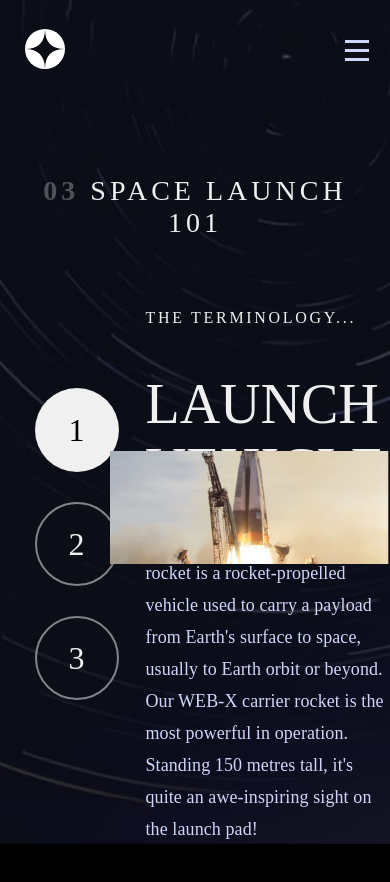
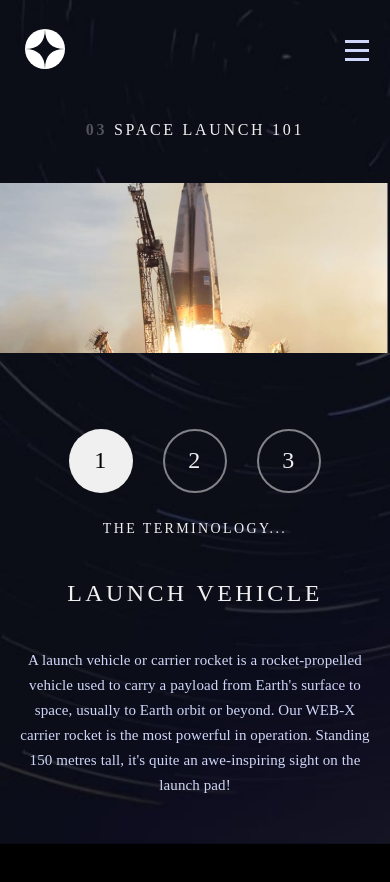
Before and after one commit to Siluetaz/space-tourism-frontend-mentor, a Vue app: page /space-tourism/dist/technology in a window 390 px wide. Shown: the top 882 px of the page. After the commit the page ends 844 px from the top, so only its background shows below. Built offline with nearby package versions, Linux system fonts and the light colour scheme; a web font is replaced by a local one.

Commit message:
tech responsive done

```diff
--- a/src/assets/sass/layouts/_app.scss
+++ b/src/assets/sass/layouts/_app.scss
@@ -59,7 +59,7 @@
 
         .line {
             grid-column: 3/9;
-            z-index: 1;
+            z-index: 3;
             transform: translateX(5%);
             opacity: 20%;
             width: 100%;
--- a/src/assets/sass/layouts/_home.scss
+++ b/src/assets/sass/layouts/_home.scss
@@ -3,13 +3,19 @@
     color: $white;
     align-items: center;
     justify-content: space-around;
+
     @include tablet {
         gap: 5rem;
         flex-direction: column;
     }
 
     .text-side {
-        margin: 10rem 0rem 0 0;
+        @include tablet {
+            margin: 3rem 0rem 0 0;
+        }
+        @include mobile{
+            margin: 0rem;
+        }
 
         .text {
             display: flex;
@@ -21,6 +27,7 @@
                 align-items: center;
                 gap: 0rem;
             }
+
 
             .slogan {
                 font-size: 2.8rem;
@@ -39,10 +46,9 @@
                 }
             }
 
-            .title {
+            .title-home {
                 font-family: 'Bellefair';
                 font-size: 15rem;
-                margin-bottom: 1rem;
 
                 @include tablet {
                     font-size: 14.3rem;
--- a/src/assets/sass/layouts/_technology.scss
+++ b/src/assets/sass/layouts/_technology.scss
@@ -4,6 +4,18 @@
     grid-template-rows: repeat(11, 1fr);
     color: $white;
     overflow: hidden;
+
+
+    @include tablet {
+        row-gap: 5rem;
+        margin: 5rem 0 0 0;
+
+    }
+
+    @include mobile {
+        row-gap: 0rem;
+        margin: 2rem 0 0 0;
+    }
 
     .title {
         grid-column: 2/12;
@@ -16,6 +28,17 @@
         strong {
             opacity: 30%;
         }
+
+        @include tablet {
+            grid-row: 1/2;
+            font-size: 2rem;
+            letter-spacing: 0.338rem;
+        }
+
+        @include mobile {
+            font-size: 1.6rem;
+            letter-spacing: 0.27rem;
+        }
     }
 
     .tech-info-side {
@@ -25,6 +48,11 @@
         grid-template-columns: repeat(11, 1fr);
         grid-template-rows: repeat(11, minmax(0, 1fr));
 
+        @include tablet {
+            grid-column: 1/12;
+            grid-row: 6/12;
+        }
+
         .tech {
             display: flex;
             gap: 2.6rem;
@@ -33,10 +61,19 @@
             align-items: center;
             margin-right: 1rem;
 
+            @include tablet {
+                flex-direction: column;
+                margin: 0;
+            }
+
             .navigation-tech {
                 display: flex;
                 flex-direction: column;
                 gap: 3rem;
+
+                @include tablet {
+                    flex-direction: row;
+                }
 
                 .circle-tech {
                     display: flex;
@@ -55,7 +92,16 @@
                     &:hover {
                         border: 0.2rem solid $white;
                     }
+
+                    @include tablet {
+                        width: 6rem;
+                        height: 6rem;
+                        font-size: 2.4rem;
+                        letter-spacing: 0.15rem;
+                    }
                 }
+
+
 
                 .active {
                     background-color: $white;
@@ -67,7 +113,11 @@
                 display: grid;
                 grid-template-rows: repeat(11, minmax(0, 1fr));
                 gap: 0.5rem;
-                height: 80%;
+
+                @include tablet {
+                    text-align: center;
+                    justify-items: center;
+                }
 
                 .subtitle {
                     grid-column: 1/2;
@@ -76,6 +126,16 @@
                     text-transform: uppercase;
                     line-height: 1.92rem;
                     letter-spacing: 0.27rem;
+
+                    @include tablet {
+                        font-size: 1.6rem;
+                        letter-spacing: 0.27rem;
+                    }
+
+                    @include mobile {
+                        font-size: 1.4rem;
+                        letter-spacing: 0.236rem;
+                    }
                 }
 
                 .name {
@@ -86,6 +146,15 @@
                     text-transform: uppercase;
                     display: flex;
                     align-items: center;
+
+                    @include tablet {
+                        font-size: 4rem;
+                        letter-spacing: 0.338rem;
+                    }
+
+                    @include mobile {
+                        font-size: 2.4rem;
+                    }
                 }
 
                 .description-tech {
@@ -97,6 +166,16 @@
                     line-height: 3.2rem;
                     letter-spacing: .01rem;
                     max-width: 35.1rem;
+
+                    @include tablet {
+                        font-size: 1.6rem;
+                        line-height: 2.8rem;
+                    }
+
+                    @include mobile {
+                        font-size: 1.5rem;
+                        line-height: 2.5rem;
+                    }
                 }
             }
         }
@@ -113,6 +192,16 @@
         justify-content: end;
         align-items: center;
 
+        @include tablet {
+            grid-column: 1/12;
+            grid-row: 2/6;
+            max-height: 31rem;
+        }
+
+        @include mobile {
+            max-height: 17rem;
+        }
+
         .tech-img {
             min-width: 28rem;
             max-width: 48rem;
@@ -120,6 +209,14 @@
 
             img {
                 width: 100%;
+            }
+
+            @include tablet {
+                min-width: initial;
+                max-width: initial;
+                width: 100%;
+                height: 100%;
+
             }
         }
     }
--- a/src/components/Home.vue
+++ b/src/components/Home.vue
@@ -12,7 +12,7 @@ onMounted(() => {
         <section class="text-side">
             <div class="text">
                 <h1 class="slogan">SO, YOU WANT TO TRAVEL TO</h1>
-                <div class="title">SPACE</div>
+                <div class="title-home">SPACE</div>
                 <div class="description">Let's face it; if you want to go to space, you might as well genuinely go
                     to
                     outer
@@ -23,7 +23,7 @@ onMounted(() => {
             </div>
         </section>
         <section class="explore-side">
-            <button class="btn-explore">EXPLORE</button>
+            <router-link to="/space-tourism/dist/destination"><button class="btn-explore">EXPLORE</button></router-link>
         </section>
     </main>
 </template>
```
